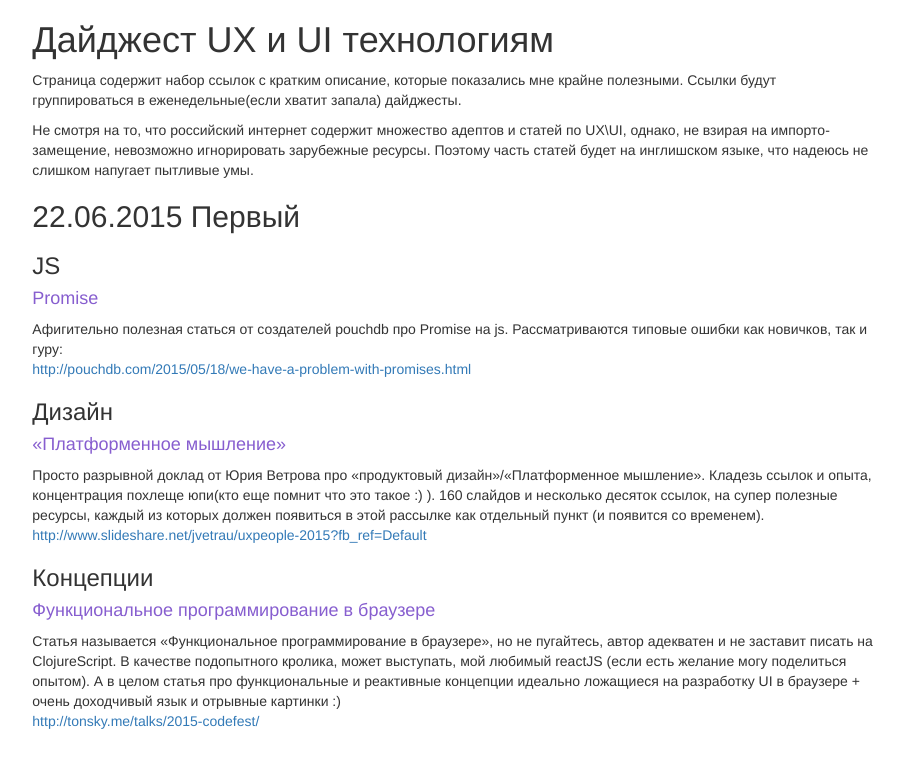
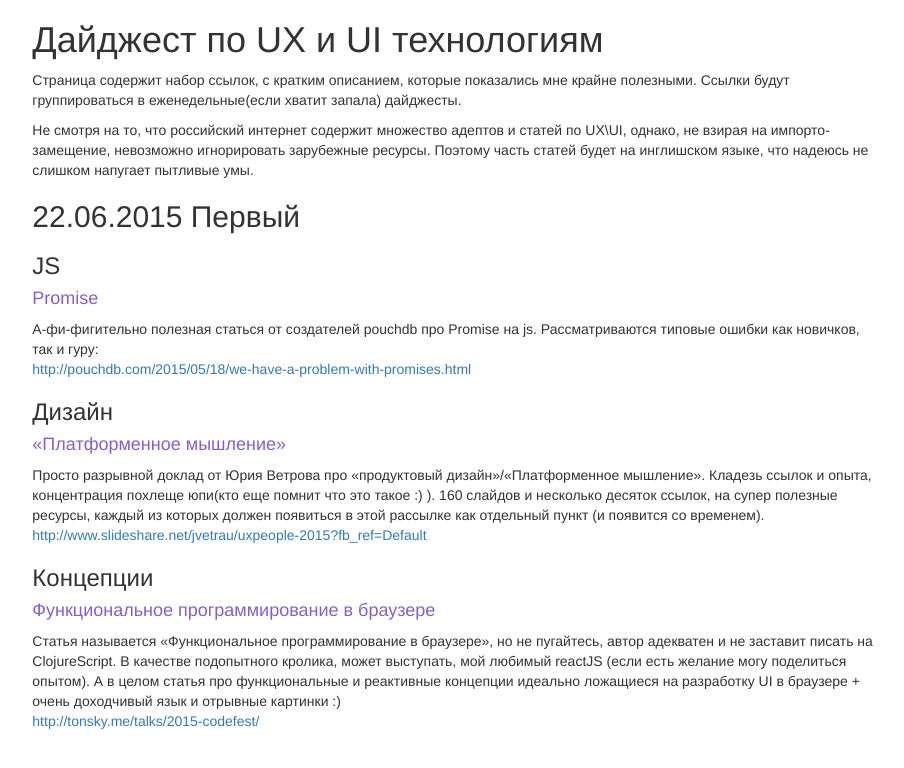
Before and after one commit to nickolaysm/ux-ui-digest, a plain HTML site: page index.html in a window 1280 px wide. Shown: the whole page, without its empty margins (186-1090 px from the left). Drawn offline with Linux system fonts and the light colour scheme.

Commit message:
Исправление ошибочек

```diff
--- a/index.html
+++ b/index.html
@@ -15,8 +15,8 @@
 		<div class="col-xs-0 col-md-2">
 		</div>
 		<div class="col-xs-12 col-md-8">
-			<h1>Дайджест UX и UI технологиям</h1>
-			<p>Страница содержит набор ссылок с кратким описание, которые показались мне крайне полезными. Ссылки будут группироваться в еженедельные(если хватит запала) дайджесты.</p>
+			<h1>Дайджест по UX и UI технологиям</h1>
+			<p>Страница содержит набор ссылок, с кратким описанием, которые показались мне крайне полезными. Ссылки будут группироваться в еженедельные(если хватит запала) дайджесты.</p>
 			<p>
 			Не смотря на то, что российский интернет содержит множество адептов и статей по UX\UI, однако, не взирая на импорто-замещение, невозможно игнорировать зарубежные ресурсы. Поэтому часть статей будет на инглишском языке, что надеюсь не слишком напугает пытливые умы.
 			</p>
@@ -25,7 +25,7 @@
 			<h3>JS</h3>
 			<p>
 			<h4>Promise</h4>
-			Афигительно полезная статься от создателей pouchdb про Promise на js. Рассматриваются типовые ошибки как новичков, так и гуру:</br>
+			А-фи-фигительно полезная статься от создателей pouchdb про Promise на js. Рассматриваются типовые ошибки как новичков, так и гуру:</br>
 			<a href="http://pouchdb.com/2015/05/18/we-have-a-problem-with-promises.html">http://pouchdb.com/2015/05/18/we-have-a-problem-with-promises.html</a>
 			</p>
 
```
